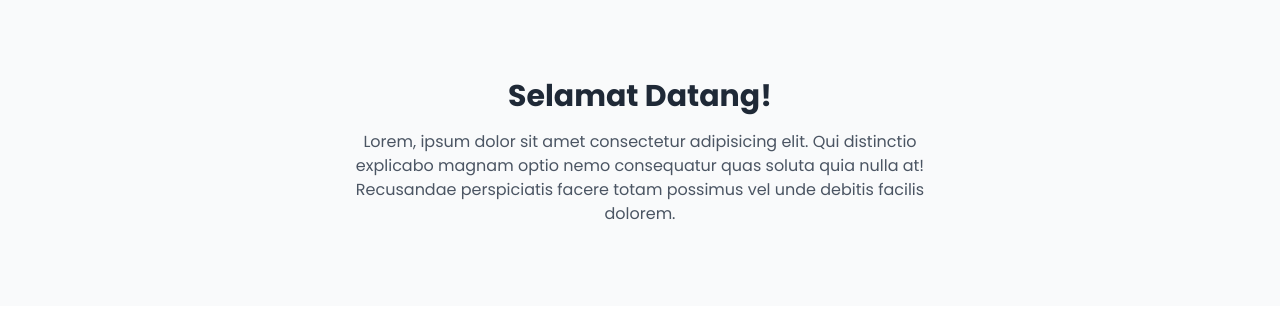
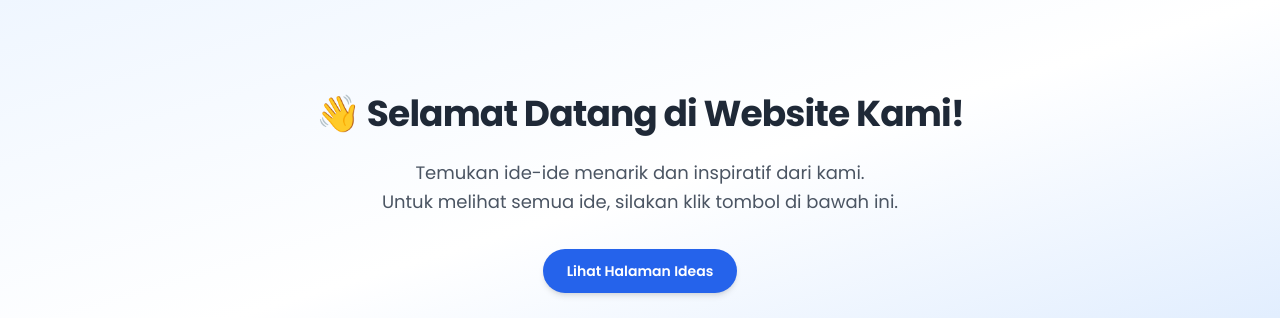
Before and after one commit to Dokii06/suitmediaintern, a website: page public/index.html in a window 1280 px wide. Shown: the part 482-800 px from the top of the page. Drawn offline with nearby package versions, Linux system fonts and the light colour scheme; no server answers.

Commit message:
Menambahkan fitur pada halaman utama

```diff
--- a/public/index.html
+++ b/public/index.html
@@ -39,12 +39,18 @@
 
 </section>
 
-<section class="py-20 bg-gray-50">
-    <div class="max-w-5xl mx-auto px-6 text-center">
-        <h2 class="text-3xl font-bold text-gray-800 mb-4">Selamat Datang!</h2>
-        <p class="text-gray-600 max-w-xl mx-auto">
-        Lorem, ipsum dolor sit amet consectetur adipisicing elit. Qui distinctio explicabo magnam optio nemo consequatur quas soluta quia nulla at! Recusandae perspiciatis facere totam possimus vel unde debitis facilis dolorem.
+<section class="py-24 bg-gradient-to-br from-blue-50 via-white to-blue-100">
+    <div class="max-w-4xl mx-auto px-6 text-center">
+        <h2 class="text-4xl font-extrabold text-gray-800 mb-6 tracking-tight">
+            👋 Selamat Datang di Website Kami!
+        </h2>
+        <p class="text-lg text-gray-600 mb-8 leading-relaxed">
+            Temukan ide-ide menarik dan inspiratif dari kami.<br>
+            Untuk melihat semua ide, silakan klik tombol di bawah ini.
         </p>
+        <a href="ideas.html" class="inline-block px-6 py-3 bg-blue-600 hover:bg-blue-700 text-white text-sm font-semibold rounded-full shadow-md transition duration-300">
+            Lihat Halaman Ideas
+        </a>
     </div>
 </section>
 
```
